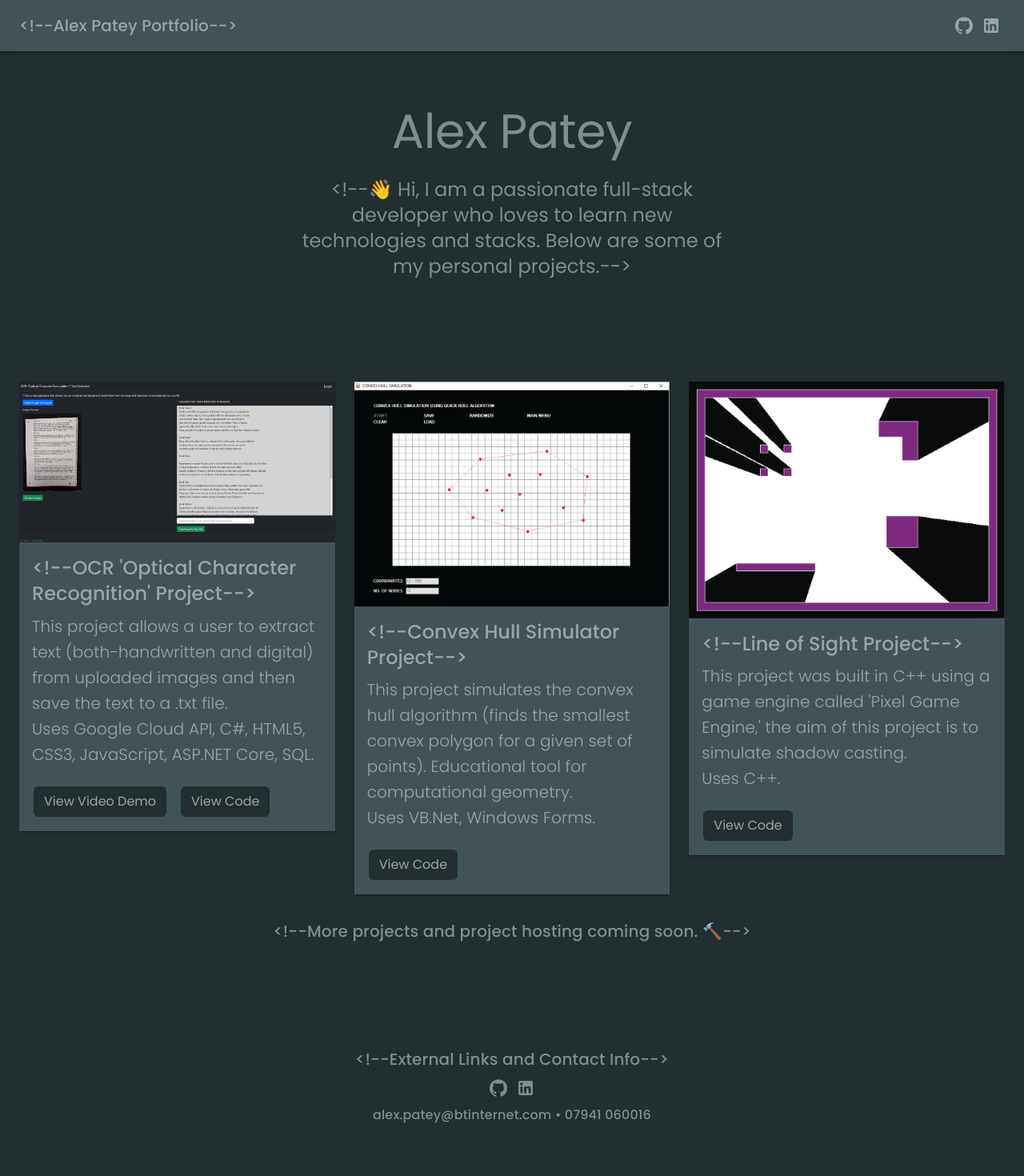
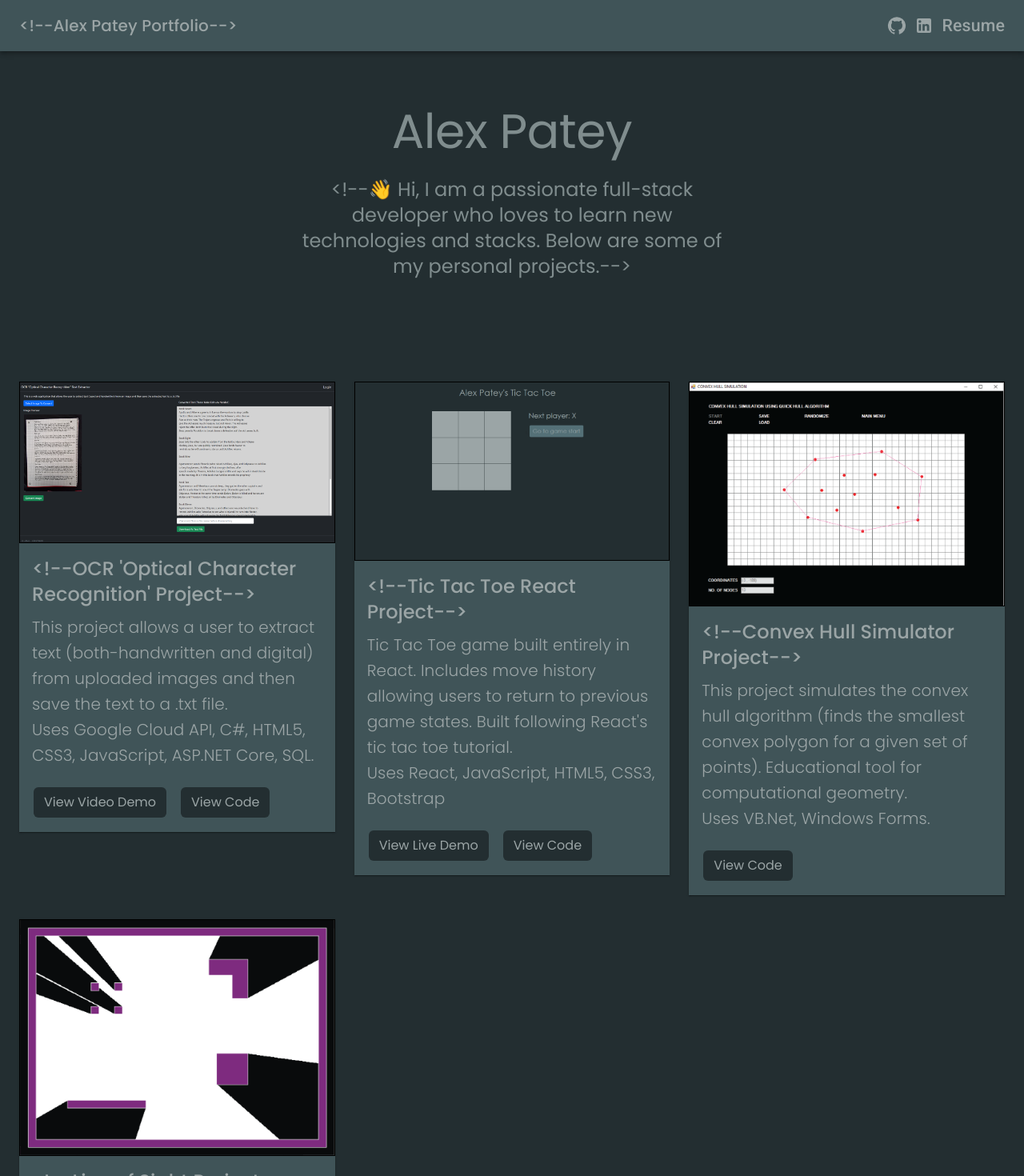
Before and after one commit to AlexPatey/AlexPateyPortfolio, a React (Create React App) app in the folder alexpateyportfolioreactclient/: page / in a window 1280 px wide. Shown: the top 1470 px of the page at 80% size. Built offline with nearby package versions, Linux system fonts and the light colour scheme.

Commit message:
added tic tac toe project and resume link; removed project / project hosting coming soon text.

```diff
--- a/alexpateyportfolioreactclient/src/components/Portfolio.js
+++ b/alexpateyportfolioreactclient/src/components/Portfolio.js
@@ -1,14 +1,9 @@
 import * as React from 'react';
 import AppBar from '@mui/material/AppBar';
-import Button from '@mui/material/Button';
-import CameraIcon from '@mui/icons-material/PhotoCamera';
 import Card from '@mui/material/Card';
 import CardActions from '@mui/material/CardActions';
 import CardContent from '@mui/material/CardContent';
-import CardMedia from '@mui/material/CardMedia';
 import CssBaseline from '@mui/material/CssBaseline';
-import Grid from '@mui/material/Grid';
-import Stack from '@mui/material/Stack';
 import Box from '@mui/material/Box';
 import Toolbar from '@mui/material/Toolbar';
 import Typography from '@mui/material/Typography';
@@ -42,14 +37,15 @@ export default function Portfolio() {
             width: "100%",
             justifyContent: "space-between"
           }}>
-          <Typography variant="h6" color="#9ba5a6" fontFamily={'Poppins'} fontWeight={500} noWrap>
+          <Typography variant="h6" color="#9ba5a6" fontFamily={'Poppins'} fontWeight={500} noWrap className="navbarTitle">
             {"<!--Alex Patey Portfolio-->"}
           </Typography>
-          <div>
+          <div className="navbarLinksContainer">
             <GitHub className='headerMargin' onClick={() => window.open("https://github.com/AlexPatey")}
                 sx={{ cursor: 'pointer', color: "#9ba5a6" }}/>
             <LinkedIn className='headerMargin' onClick={() => window.open("https://www.linkedin.com/in/alex-patey-b98a7519a/")}
                 sx={{ cursor: 'pointer', color: "#9ba5a6" }}/>
+            <a className='cvLink' href={"../Alex Patey Resume.pdf"} target="_blank" rel="noreferrer">{"Resume"}</a>
           </div>
         </Toolbar>
       </AppBar>
@@ -76,7 +72,7 @@ export default function Portfolio() {
               Alex Patey
             </Typography>
             <Typography variant="h5" align="center" color="#808d8e" fontFamily={'Poppins'} paragraph className='descText'>
-            {"<!--👋 Hi, I am a passionate full-stack developer who loves to learn new technologies and stacks. Below are some of my personal projects.-->"}
+              {"<!--👋 Hi, I am a passionate full-stack developer who loves to learn new technologies and stacks. Below are some of my personal projects.-->"}
             </Typography>
             {/* <Stack
               sx={{ pt: 4 }}
@@ -112,6 +108,30 @@ export default function Portfolio() {
                   <CardActions>
                     <button size="small" className='btn buttonLinks' onClick={() => window.open("https://www.youtube.com/watch?v=Tfn7-S6s54I&t=16s&ab_channel=AlexP")}>View Video Demo</button>
                     <button size="small" className='btn buttonLinks' onClick={() => window.open("https://github.com/AlexPatey/alexpweb-repo")}>View Code</button>
+                  </CardActions>
+                </Card>
+            </div>
+            <div className='col-lg-4 col-md-6 col-sm-12 cardCol'>
+              <Card
+                  sx={{ bgcolor: "#405458", height: 'auto', display: 'flex', flexDirection: 'column', borderRadius: "0px" }}
+                  >
+                    <div>
+                      <img className='projectImage' src='../images/TicTacToe.png' alt='OCR Project Thumbnail' />
+                    </div>
+                  <CardContent sx={{ flexGrow: 1 }}>
+                    <Typography gutterBottom variant="h5" fontWeight={"500"} fontFamily={'Poppins'} color={"#9ba5a6"} className="projectTitle">
+                    {"<!--Tic Tac Toe React Project-->"}
+                    </Typography>
+                    <Typography variant="h6" fontWeight={"300"} fontFamily={'Poppins'} color={"#9ba5a6"} className="projectDesc">
+                      Tic Tac Toe game built entirely in React. Includes move history allowing users to return to previous game states. Built following React's tic tac toe tutorial.
+                    </Typography>
+                    <Typography variant="h6" fontWeight={"300"} fontFamily={'Poppins'} color={"#9ba5a6"} className="projectDesc">
+                      Uses React, JavaScript, HTML5, CSS3, Bootstrap
+                    </Typography>
+                  </CardContent>
+                  <CardActions>
+                    <button size="small" className='btn buttonLinks' onClick={() => window.open("https://aspnetcorereacttictactoe.azurewebsites.net/")}>View Live Demo</button>
+                    <button size="small" className='btn buttonLinks' onClick={() => window.open("https://github.com/AlexPatey/ASPNetCoreReact")}>View Code</button>
                   </CardActions>
                 </Card>
             </div>
@@ -162,9 +182,9 @@ export default function Portfolio() {
                 </Card>
             </div>
           </div>
-            <Typography variant="h6" align="center" color="#808d8e" fontFamily={'Poppins'} paragraph>
-              {"<!--More projects and project hosting coming soon. 🔨-->"}
-            </Typography>
+            {/* <Typography variant="h6" align="center" color="#808d8e" fontFamily={'Poppins'} paragraph>
+              {"<!--More projects and more project hosting coming soon. 🔨-->"}
+            </Typography> */}
         </Container>
       </main>
       {/* Footer */}
@@ -181,7 +201,7 @@ export default function Portfolio() {
             </div>
             <div className='contactInfo'>
                 <Typography variant="h7" color="#808d8e" fontFamily={'Poppins'} fontWeight={500} className='headerPadding email'>
-                    alex.patey@btinternet.com • 07941 060016
+                    alex.patey@btinternet.com • 07941 060016 • <a href={"../Alex Patey Resume.pdf"} target="_blank" rel="noreferrer">{"Download Resume"}</a>
                 </Typography>
             </div>
         </div>
--- a/alexpateyportfolioreactclient/src/customCSS.css
+++ b/alexpateyportfolioreactclient/src/customCSS.css
@@ -43,7 +43,29 @@ body {
     margin-bottom: 30px;
 }
 
+a {
+    color: #9ba5a6;
+    text-decoration: none;
+}
+
+a:hover {
+    color: #9ba5a6;
+    text-decoration: underline;
+}
+
+.cvLink {
+    font-size: 16pt;
+    font-weight: 500;
+    padding-left: 5px;
+}
+
+.navbarLinksContainer {
+    display: flex;
+    align-items: center;
+}
+
 .projectImage {
+    border: 1px solid black;
     height: auto;
     width: 100%;
 }
@@ -81,3 +103,14 @@ body {
         padding-top: 0 !important;
     }
 }
+
+/*style updates for very small phones (iPhone SE, etc.)*/
+@media (max-width: 470px) {
+    .navbarTitle {
+        font-size: 11pt !important;
+    }
+
+    .cvLink {
+        font-size: 11pt;
+    }
+}
```
Also changed, not shown: alexpateyportfolioreactclient/public/images/TicTacToe.PNG (added), 1 other file (tests, documents, lock files or other folders).
